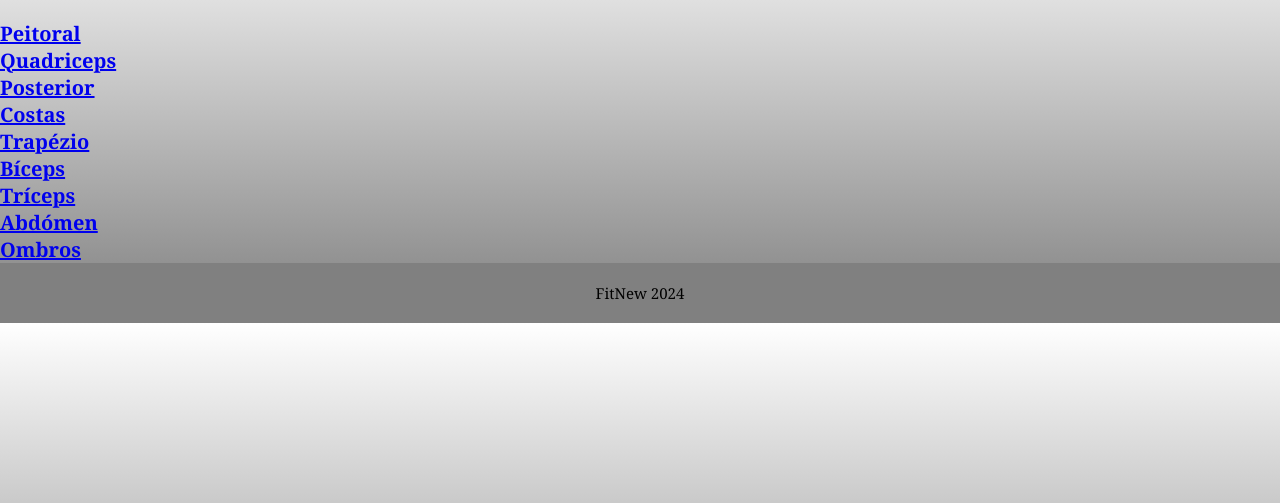
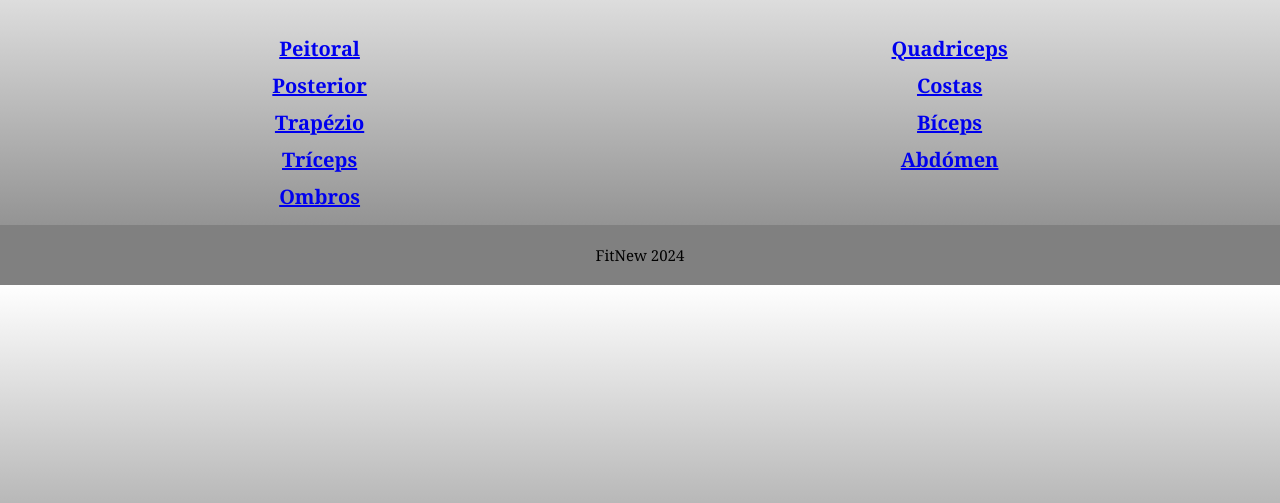
Before and after one commit to Lucas-Espindola-dev/FitNew, a Django app: page /fitnew/exercicios/ in a window 1280 px wide. Shown: the part 105-608 px from the top of the page. Run offline with Django 5.2, Linux system fonts and the light colour scheme; data comes from the database, SQL or seed files in the repository.

Commit message:
Styling muscular groups

```diff
--- a/fitnew/static/css/styles.css
+++ b/fitnew/static/css/styles.css
@@ -162,9 +162,12 @@ object-fit: cover;
 }
 
 .muscular-groups-grid{
-
+display: grid;
+grid-template-columns: auto auto;
+padding: 10px;
 }
 
 .muscular-group-card{
-
+text-align: center;
+padding: 5px;
 }
```
